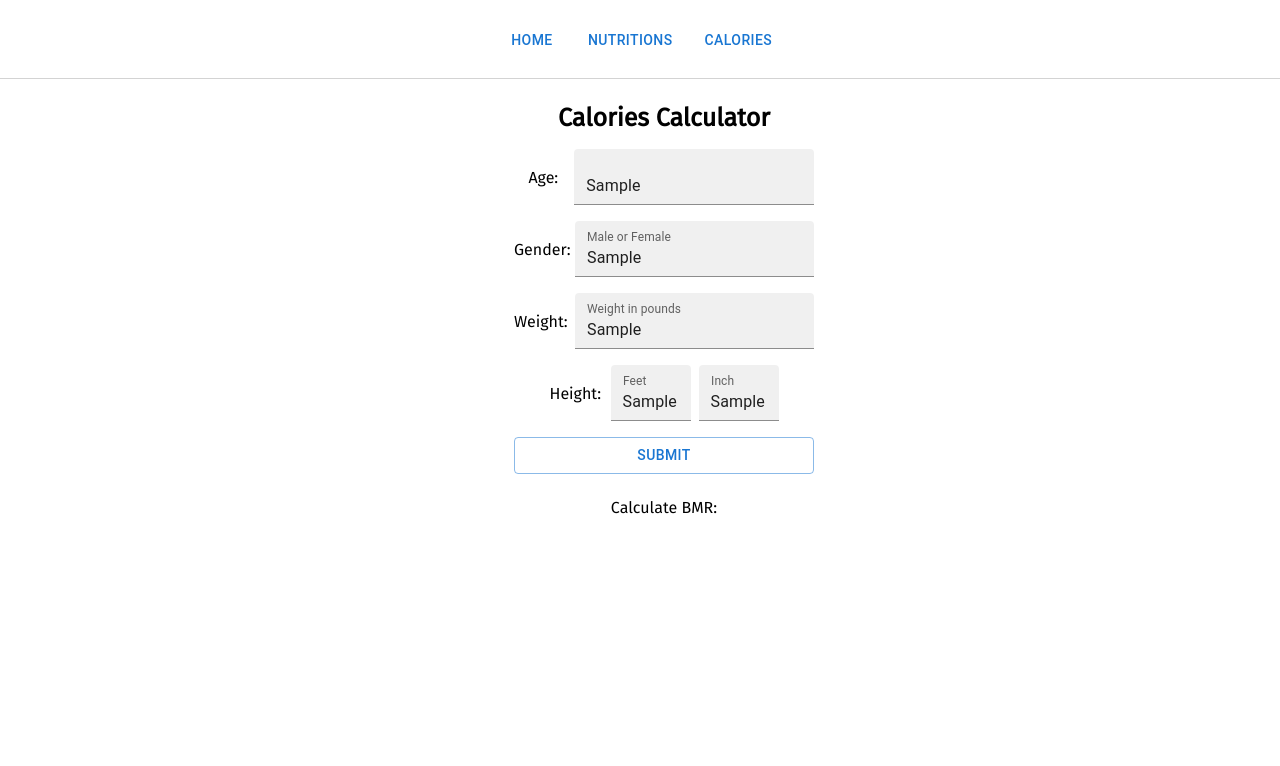
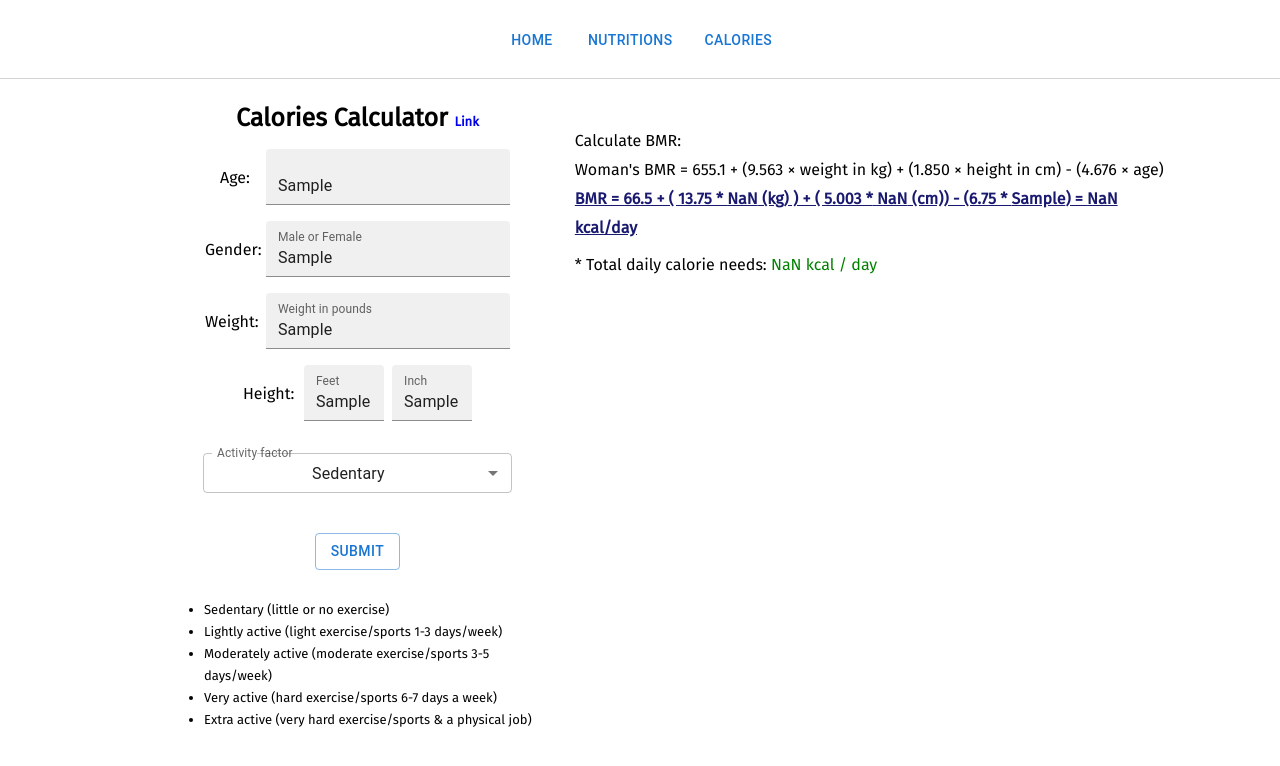
Before and after one commit to NERG-Tech/consumer-app-backend, a React (Create React App) app: page /calories in a window 1280 px wide. Both pictures are taken after typing "Sample", "Sample", "Sample", "Sample", "Sample" into the empty fields and a click on the button "SUBMIT". Shown: the top 766 px of the page. Built offline with nearby package versions, Linux system fonts and the light colour scheme.

Commit message:
feat: bmr and daily calories added

```diff
--- a/src/components/Calories.tsx
+++ b/src/components/Calories.tsx
@@ -1,26 +1,124 @@
-import React from "react";
+import React, { useState } from "react";
 import { Box } from "@mui/system";
 import { TextField, Button } from "@mui/material/";
+import InputLabel from "@mui/material/InputLabel";
+import MenuItem from "@mui/material/MenuItem";
+import FormControl from "@mui/material/FormControl";
+import Select, { SelectChangeEvent } from "@mui/material/Select";
 
 const Calories = () => {
+  const [data, setData] = useState<{
+    sex: string;
+    age: number;
+    weightInKg: number;
+    heightInCm: number;
+    heightFeet: number;
+    weight: number; // pounds
+    bmr: number;
+    calory: number;
+  }>();
+
+  const [factor, setFactor] = React.useState("Sedentary");
+
+  const handleChange = (event: SelectChangeEvent) => {
+    setFactor(event.target.value);
+  };
+
+  const onSubmit = (event: any) => {
+    event.preventDefault();
+    const target = event.target;
+
+    const heightInCm = feetInchesToCm(
+      target.heightFeet.value,
+      target.heightInch.value
+    );
+    const weightInKg = parseFloat((target.weight.value / 2.205).toFixed(2));
+    const bmr = calculateBMR(
+      weightInKg,
+      heightInCm,
+      target.age.value,
+      target.sex.value
+    );
+    const calory = calculateDailyCalory(factor, bmr);
+
+    const data = {
+      age: target.age.value,
+      weight: target.weight.value,
+      sex: target.sex.value,
+      heightFeet: target.heightFeet.value,
+      heightInch: target.heightInch.value,
+      weightInKg: weightInKg,
+      heightInCm: heightInCm,
+      factor: factor,
+      bmr: bmr,
+      calory: calory,
+    };
+    console.log(data);
+    setData(data);
+  };
+
+  const feetInchesToCm = (feet: number, inch: number): number => {
+    return parseFloat((feet * 30.48 + inch * 2.54).toFixed(2));
+  };
+  const calculateBMR = (
+    weightInKg: number,
+    heightInCm: number,
+    age: number,
+    sex: string
+  ): number => {
+    if (sex === "Male" || sex === "male") {
+      const num = 66.5 + 13.75 * weightInKg + 5.003 * heightInCm - 6.75 * age;
+      return parseFloat(num.toFixed(1));
+    } else {
+      const num = 655.1 + 9.563 * weightInKg + 1.85 * heightInCm - 4.676 * age;
+      return parseFloat(num.toFixed(1));
+    }
+  };
+  const calculateDailyCalory = (factor: string, bmr: number) => {
+    switch (factor) {
+      case "Lightly":
+        return Math.round(bmr * 1.375);
+      case "Moderately":
+        return Math.round(bmr * 1.55);
+      case "Very":
+        return Math.round(bmr * 1.725);
+      case "Extra":
+        return Math.round(bmr * 1.9);
+      default: // Sedentary
+        return Math.round(bmr * 1.2);
+    }
+  };
   return (
+    <Box sx={{ width: "1000px", display: "flex" }}>
       <Box
         sx={{
-        // border: "1px solid red",
-        width: "300px",
+          width: "400px",
           display: "flex",
           flexDirection: "column",
           textAlign: "center",
         }}
       >
+        <form className="form" onSubmit={onSubmit}>
           <Box sx={{ pb: 2, fontWeight: "bold", fontSize: "25px" }}>
-        Calories Calculator
+            Calories Calculator{" "}
+            <a
+              rel="noreferrer"
+              href="https://www.omnicalculator.com/health/bmr-harris-benedict-equation#what-is-a-bmr-calculator"
+              target={"_blank"}
+              style={{ fontSize: "13px" }}
+            >
+              Link
+            </a>
           </Box>
           <Box
-        sx={{ display: "flex", alignItems: "center", justifyContent: "center" }}
+            sx={{
+              display: "flex",
+              alignItems: "center",
+              justifyContent: "center",
+            }}
           >
             <Box sx={{ pr: 2, width: "45px", textAlign: "right" }}>Age: </Box>
-        <TextField id="filled-basic" label="" variant="filled" />
+            <TextField id="age" label="" variant="filled" />
           </Box>
           <Box
             sx={{
@@ -40,7 +138,7 @@ const Calories = () => {
             >
               Gender:{" "}
             </Box>
-        <TextField id="filled-basic" label="Male or Female" variant="filled" />
+            <TextField id="sex" label="Male or Female" variant="filled" />
           </Box>
           <Box
             sx={{
@@ -50,12 +148,10 @@ const Calories = () => {
               justifyContent: "center",
             }}
           >
-        <Box sx={{ pr: 2, width: "45px", textAlign: "right" }}>Weight: </Box>
-        <TextField
-          id="filled-basic"
-          label="Weight in pounds"
-          variant="filled"
-        />
+            <Box sx={{ pr: 2, width: "45px", textAlign: "right" }}>
+              Weight:{" "}
+            </Box>
+            <TextField id="weight" label="Weight in pounds" variant="filled" />
           </Box>
           <Box
             sx={{
@@ -65,24 +161,118 @@ const Calories = () => {
               justifyContent: "center",
             }}
           >
-        <Box sx={{ pr: 2, width: "45px", textAlign: "right" }}>Height: </Box>
+            <Box sx={{ pr: 2, width: "45px", textAlign: "right" }}>
+              Height:{" "}
+            </Box>
             <TextField
-          id="filled-basic"
+              id="heightFeet"
               label="Feet"
               variant="filled"
               sx={{ width: "80px" }}
             />
             <TextField
-          id="filled-basic"
+              id="heightInch"
               label="Inch"
               variant="filled"
               sx={{ width: "80px", ml: 1 }}
             />
           </Box>
-      <Button variant="outlined" size="medium" sx={{ mt: 2 }}>
+
+          <Box sx={{ pt: 3, pb: 2 }}>
+            <FormControl sx={{ m: 1, minWidth: "80%" }} size="small">
+              <InputLabel id="demo-select-small">Activity factor</InputLabel>
+              <Select
+                labelId="demo-select-small"
+                id="demo-select-small"
+                value={factor}
+                label="Factor"
+                onChange={handleChange}
+              >
+                <MenuItem value={"Sedentary"}>Sedentary</MenuItem>
+                <MenuItem value={"Lightly"}>Lightly active</MenuItem>
+                <MenuItem value={"Moderately"}>Moderately active</MenuItem>
+                <MenuItem value={"Very"}>Very active</MenuItem>
+                <MenuItem value={"Extra"}>Extra active</MenuItem>
+              </Select>
+            </FormControl>
+          </Box>
+
+          <Button type="submit" variant="outlined" size="medium" sx={{ mt: 2 }}>
             Submit
           </Button>
-      <Box sx={{ mt: 3 }}>Calculate BMR:</Box>
+
+          <Box
+            sx={{
+              textAlign: "left",
+              pt: 2,
+              lineHeight: "170%",
+              fontSize: "13px",
+            }}
+          >
+            <ul>
+              <li>Sedentary (little or no exercise)</li>
+              <li>Lightly active (light exercise/sports 1-3 days/week)</li>
+              <li>
+                Moderately active (moderate exercise/sports 3-5 days/week)
+              </li>
+              <li>Very active (hard exercise/sports 6-7 days a week)</li>
+              <li>Extra active (very hard exercise/sports & a physical job)</li>
+            </ul>
+          </Box>
+        </form>
+      </Box>
+      <Box sx={{ mt: 3, pl: 3, lineHeight: "180%" }}>
+        Calculate BMR:
+        {data && (
+          <Box sx={{ color: "black" }}>
+            {data && data.sex === "Male" ? (
+              <Box>
+                <Box>
+                  Man's BMR = 66.5 + (13.75 × weight in kg) + (5.003 × height in
+                  cm) - (6.75 × age)
+                </Box>
+                <Box
+                  sx={{
+                    color: "#191970",
+                    fontWeight: "bold",
+                    textDecoration: "underline",
+                  }}
+                >
+                  BMR = 66.5 + ( 13.75 * {data.weightInKg} (kg) ) + ( 5.003 *{" "}
+                  {data.heightInCm} (cm)) - (6.75 * {data.age}) = {data.bmr}{" "}
+                  kcal/day
+                </Box>
+
+                <Box sx={{ pt: 1 }}>* Total daily calorie needs</Box>
+              </Box>
+            ) : (
+              <Box>
+                <Box>
+                  Woman's BMR = 655.1 + (9.563 × weight in kg) + (1.850 × height
+                  in cm) - (4.676 × age)
+                </Box>
+                <Box
+                  sx={{
+                    color: "#191970",
+                    fontWeight: "bold",
+                    textDecoration: "underline",
+                  }}
+                >
+                  BMR = 66.5 + ( 13.75 * {data.weightInKg} (kg) ) + ( 5.003 *{" "}
+                  {data.heightInCm} (cm)) - (6.75 * {data.age}) = {data.bmr}{" "}
+                  kcal/day
+                </Box>
+                <Box sx={{ pt: 1 }}>
+                  * Total daily calorie needs:{" "}
+                  <span style={{ color: "green" }}>
+                    {data.calory} kcal / day
+                  </span>
+                </Box>
+              </Box>
+            )}
+          </Box>
+        )}
+      </Box>
     </Box>
   );
 };
```
Lines whose indentation alone changed are shown as unchanged.
